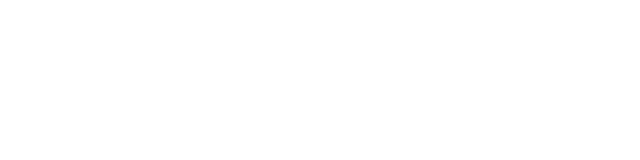
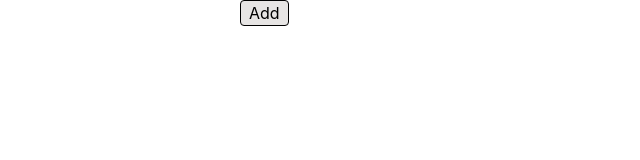
Before and after one commit to yiwenwangANU/react_code_interview, a React (Vite) app: page /progressbar in a window 1280 px wide. Before the commit this address had no page. Shown: the top 160 px of the page, without its empty margins (0-640 px from the left). Built offline with nearby package versions, Linux system fonts and the light colour scheme.

Commit message:
add progress bar

```diff
--- a/src/App.tsx
+++ b/src/App.tsx
@@ -3,6 +3,7 @@
 import AccordionPage from "./pages/AccordionPage";
 import ContactFormPage from "./pages/ContactFormPage";
 import HolyGrailPage from "./pages/HolyGrailPage";
+import ProgressBarPage from "./pages/ProgressBarPage";
 
 const App = () => (
   <Routes>
@@ -10,6 +11,7 @@
     <Route path="/accordion" element={<AccordionPage />} />
     <Route path="/contactform" element={<ContactFormPage />} />
     <Route path="/holygrail" element={<HolyGrailPage />} />
+    <Route path="/progressbar" element={<ProgressBarPage />} />
   </Routes>
 );
 
--- a/src/pages/HolyGrailPage/HolyGrailPage.tsx
+++ b/src/pages/HolyGrailPage/HolyGrailPage.tsx
@@ -1,7 +1,7 @@
 import type { FC } from "react";
 
 const HolyGrailPage: FC = () => (
-  <div className="flex h-dvh w-full flex-col">
+  <div className="flex h-dvh flex-col items-stretch">
     <div className="flex h-12 justify-center bg-orange-500">Header</div>
     <div className="flex grow">
       <div className="flex w-20 justify-center bg-orange-400 pt-2">
--- a/src/pages/HomePage/HomePage.tsx
+++ b/src/pages/HomePage/HomePage.tsx
@@ -5,6 +5,7 @@
     <NavLink to="/accordion">Accordion</NavLink>
     <NavLink to="/contactform">Contact Form</NavLink>
     <NavLink to="/holygrail">Holy Grail</NavLink>
+    <NavLink to="/progressbar">Progress Bar</NavLink>
   </nav>
 );
 
--- /dev/null
+++ b/src/pages/ProgressBarPage/ProgressBarPage.tsx
@@ -0,0 +1,22 @@
+import { useState, type FC } from "react";
+import ProgressBar from "./components/ProgressBar";
+
+const ProgressBarPage: FC = () => {
+  const [num, setNum] = useState<number>(0);
+  const handleClick = () => setNum((prev) => prev + 1);
+  return (
+    <div className="mx-auto flex w-200 flex-col gap-2">
+      <button
+        onClick={handleClick}
+        className="w-fit cursor-pointer rounded border-1 bg-stone-200 px-2"
+      >
+        Add
+      </button>
+      {Array.from({ length: num }, (_, i) => (
+        <ProgressBar key={i} />
+      ))}
+    </div>
+  );
+};
+
+export default ProgressBarPage;
--- /dev/null
+++ b/src/pages/ProgressBarPage/components/ProgressBar/ProgressBar.tsx
@@ -0,0 +1,19 @@
+import { useEffect, useState, type FC } from "react";
+
+interface Props {
+  delay?: number;
+}
+
+const ProgressBar: FC<Props> = ({ delay = 2000 }) => {
+  const [expanded, setExpanded] = useState<boolean>(false);
+  useEffect(() => setExpanded(true), []);
+  return (
+    <div className="h-3 w-full bg-stone-200">
+      <div
+        className={`h-full bg-green-800 transition-[width] duration-${delay} ${expanded ? "w-full" : "w-0"}`}
+      />
+    </div>
+  );
+};
+
+export default ProgressBar;
--- /dev/null
+++ b/src/pages/ProgressBarPage/components/ProgressBar/index.ts
@@ -0,0 +1 @@
+export { default } from "./ProgressBar";
--- /dev/null
+++ b/src/pages/ProgressBarPage/index.ts
@@ -0,0 +1 @@
+export { default } from "./ProgressBarPage";
```
